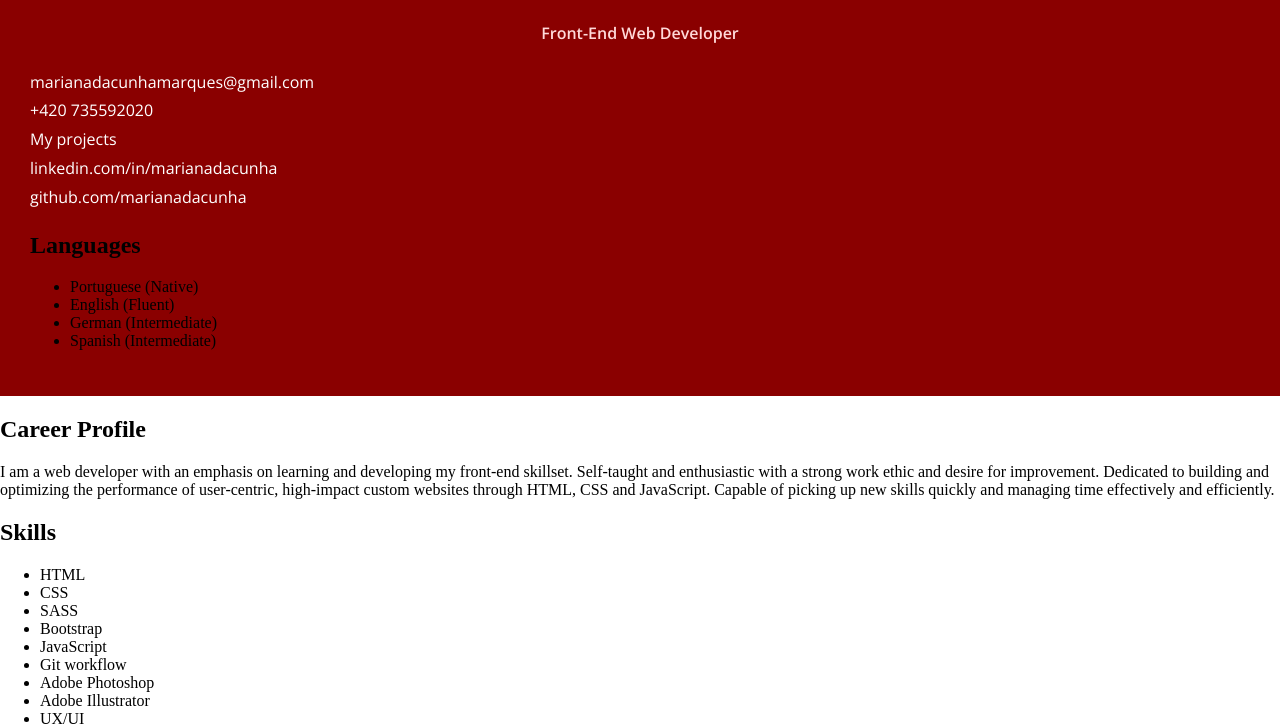
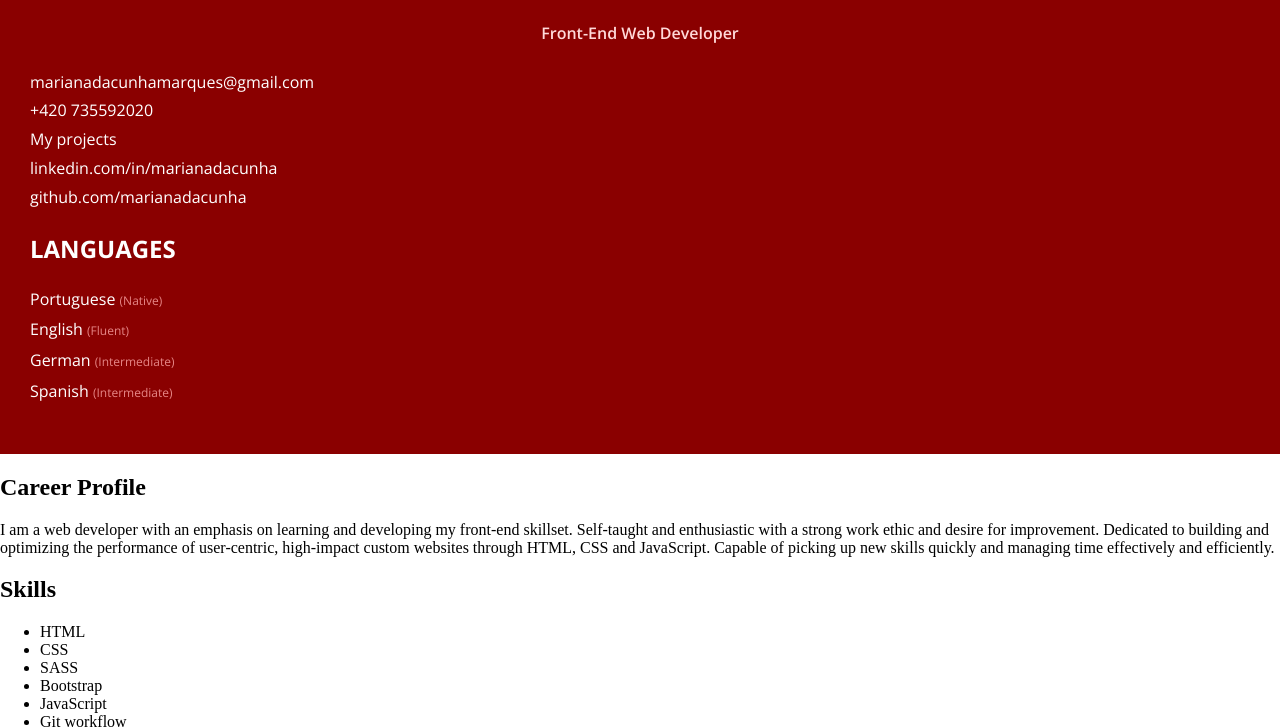
Before and after one commit to marianadacunha/cv, a plain HTML site: page index.html in a window 1280 px wide. Shown: the part 97-825 px from the top of the page. Drawn offline with nearby package versions, Linux system fonts and the light colour scheme.

Commit message:
change colors

```diff
--- a/css/main.scss
+++ b/css/main.scss
@@ -16,7 +16,8 @@ $colors: (
     bg: rgb(235, 235, 235),
     shadow:rgb(214, 214, 214),
     subtitle: rgb(255, 217, 217),
-    column:rgb(138, 0, 0)
+    red:rgb(138, 0, 0),
+    span:rgb(230, 134, 134)
 );
 
 body {
@@ -37,7 +38,7 @@ main {
     background-color: color(white);
 
     .right-column {
-        background-color: color(column);
+        background-color: color(red);
         padding: 30px;
 
         h1 {
@@ -56,10 +57,23 @@ main {
 
         p {
             margin-top: 20px;
-            list-style-type: none;
             font-family: $font-stack;
             line-height: 1.8em;
             color: color(white);
+
+            span {
+                font-family: $font-stack;
+                color: color(span);
+                font-size: 12px;
+            }
         }
+
+        h2 {
+            text-transform: uppercase;
+            font-family: $font-stack;
+            font-weight: bold;
+            color: color(white);
+        }
+
     }
 }
--- a/index.html
+++ b/index.html
@@ -23,12 +23,12 @@
             </p>
 
             <h2>Languages</h2>
-            <ul>
-                <li>Portuguese (Native)</li>
-                <li>English (Fluent)</li>
-                <li>German (Intermediate)</li>
-                <li>Spanish (Intermediate)</li>
-            </ul>
+            <p>
+                Portuguese <span>(Native)</span></br>
+                English <span>(Fluent)</span></br>
+                German <span>(Intermediate)</span></br>
+                Spanish <span>(Intermediate)</span></br>
+            </p>
         </div>
 
         <div class="left-column">
```
Also changed, not shown: css/main.css.
